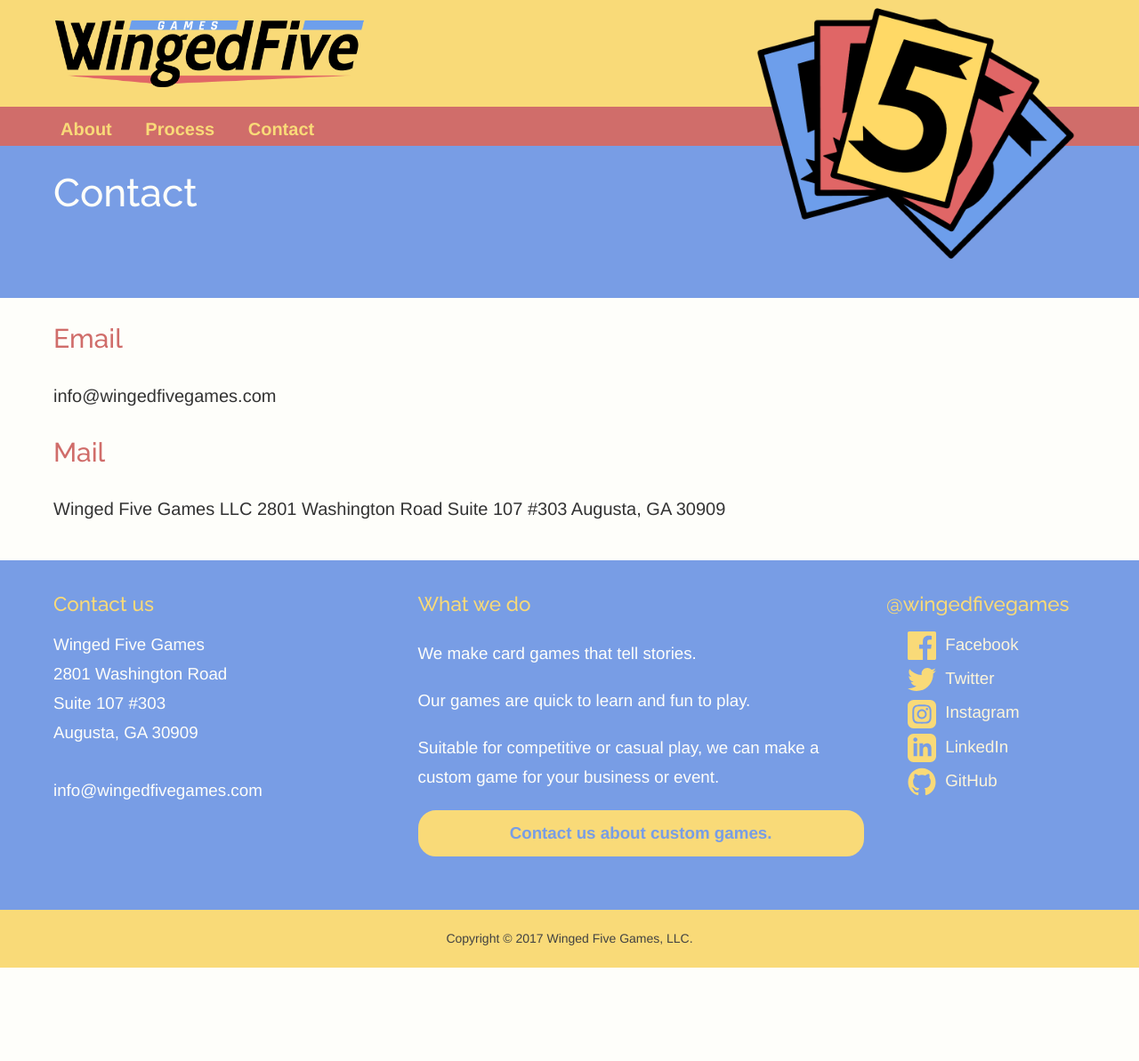
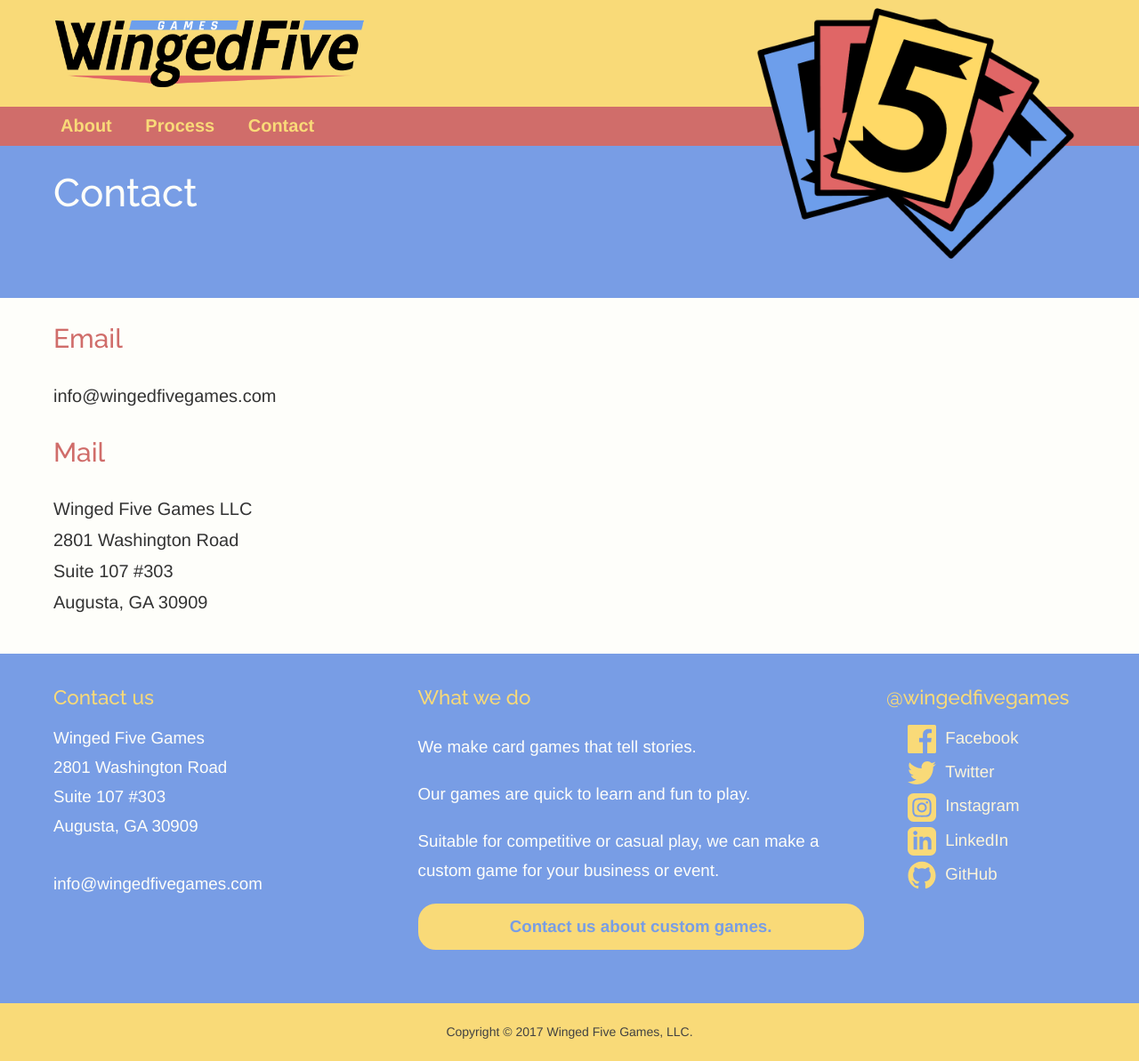
Before and after one commit to wingedfivegames/wingedfivegames.github.io, a Jekyll site: the page built from _pages/contact.md, in a window 1280 px wide. Shown: the whole page at 89% size. Built offline with Jekyll 4.4.1, drawn with Linux system fonts in a browser that asks for light colours; before the commit the page ends 1088 px from its top, so only the background shows below that.

Commit message:
Basic page content.

```diff
--- a/_includes/head.html
+++ b/_includes/head.html
@@ -11,5 +11,5 @@
   <link rel="stylesheet" href="{{ "/assets/main.css" | relative_url }}">
   <link rel="canonical" href="{{ page.url | replace:'index.html','' | absolute_url }}">
   <link rel="alternate" type="application/rss+xml" title="{{ site.title | escape }}" href="{{ "/feed.xml" | relative_url }}">
-
+<script>(function(H){H.className=H.className.replace(/\bno-js\b/,'js')})(document.documentElement)</script>
 </head>
--- a/_layouts/default.html
+++ b/_layouts/default.html
@@ -1,5 +1,5 @@
 <!DOCTYPE html>
-<html lang="{{ page.lang | default: site.lang | default: "en" }}">
+<html lang="{{ page.lang | default: site.lang | default: "en" }}" class="no-js">
 
   {% include head.html %}
 
--- a/_layouts/home.html
+++ b/_layouts/home.html
@@ -1,4 +1,4 @@
-<html lang="{{ page.lang | default: site.lang | default: "en" }}">
+<html lang="{{ page.lang | default: site.lang | default: "en" }}" class="no-js">
 
   {% include head.html %}
 
--- a/_pages/contact.md
+++ b/_pages/contact.md
@@ -12,7 +12,7 @@
 Mail
 ====
 
-Winged Five Games LLC
-2801 Washington Road
-Suite 107 #303
+Winged Five Games LLC<br />
+2801 Washington Road<br />
+Suite 107 #303<br />
 Augusta, GA 30909
--- a/_sass/minima/_layout.scss
+++ b/_sass/minima/_layout.scss
@@ -54,7 +54,7 @@
 
 .site-nav {
   font: $base-font-weight #{$base-font-size}/#{$base-line-height} $base-font-family;
-  padding-top: 8px;
+  padding-top: 4px;
   .nav-trigger {
       display: none;
   }
@@ -82,7 +82,7 @@
 
   @include media-query($on-palm) {
     width: 36px;
-    padding-top: 2px;
+    padding-top: 4px;
     label[for="nav-trigger"] {
       display: block;
       width: 36px;
```
